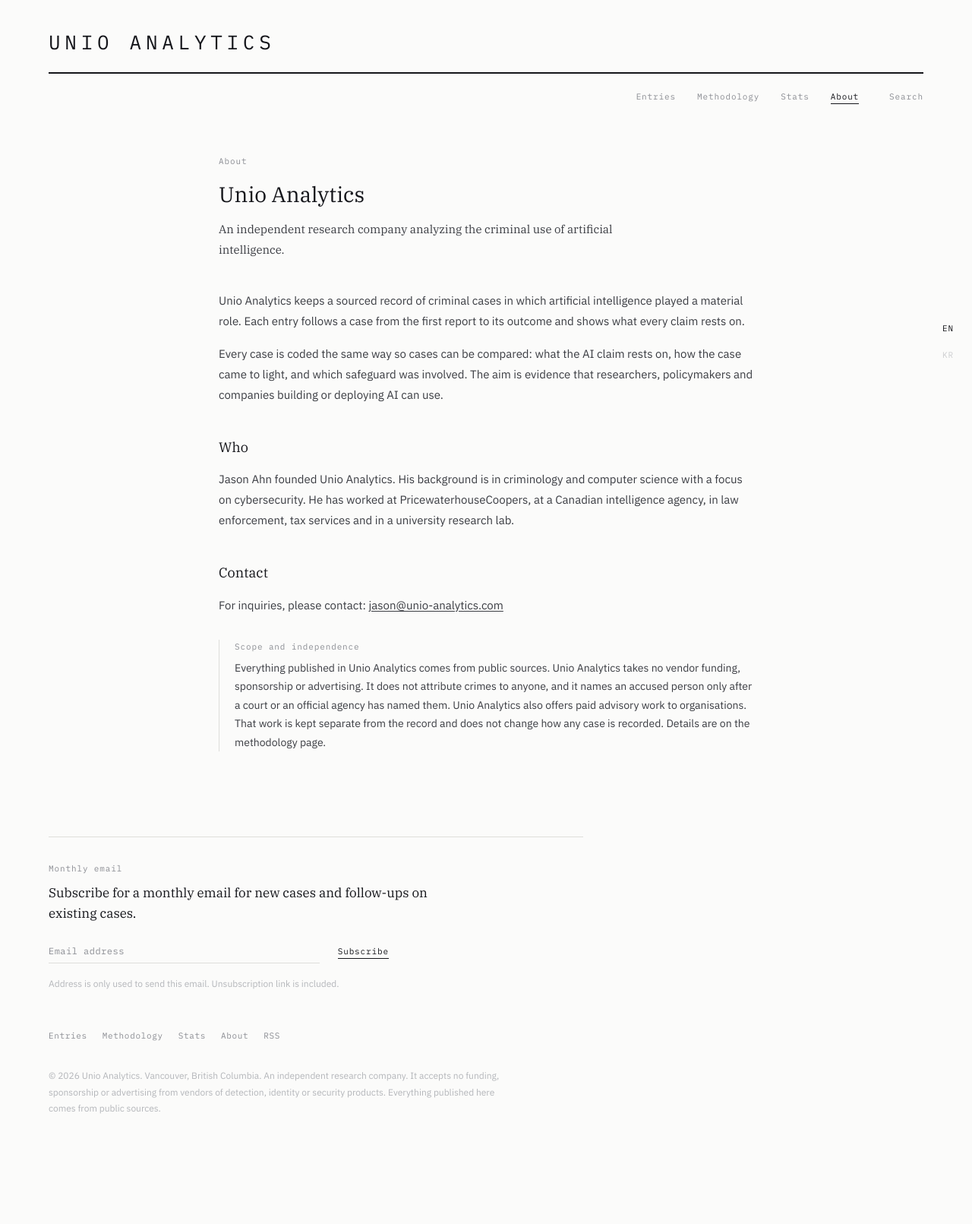
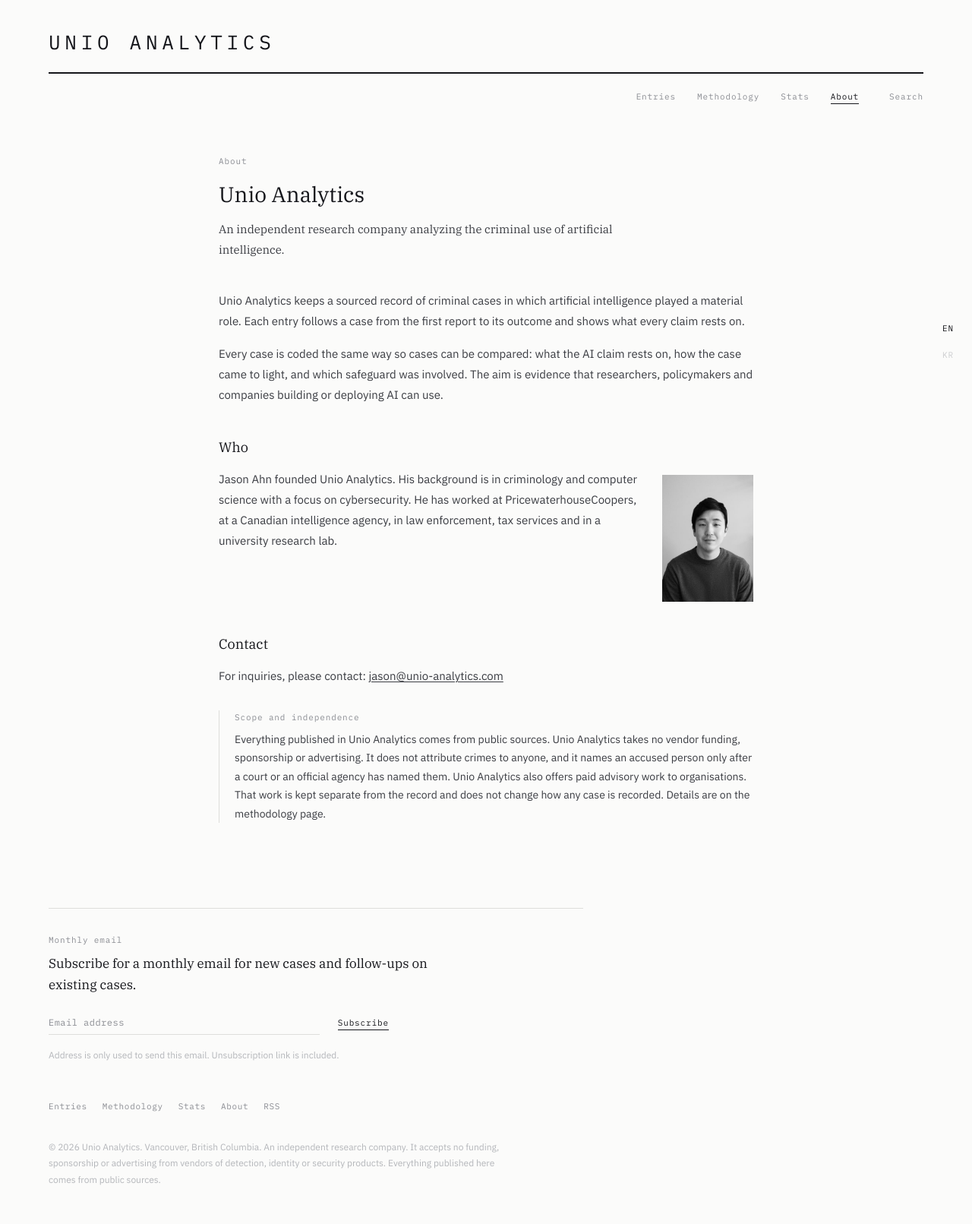
Before and after one commit to maestro-hong/maestro-hong.github.io, a Jekyll site: the page built from about.html, in a window 1280 px wide. Shown: the whole page at 76% size. Built offline with Jekyll 4.4.1, drawn with Linux system fonts in a browser that asks for light colours; before the commit the page ends 1518 px from its top, so only the background shows below that.

Commit message:
Add photo to About page

```diff
--- a/about.html
+++ b/about.html
@@ -17,10 +17,12 @@ description: Unio Analytics is an independent research company that studies how
       is evidence that researchers, policymakers and companies building or deploying AI can use.
     </p>
 
-    <h2>Who</h2>
-    <p>Jason Ahn founded Unio Analytics. His background is in criminology and computer science with a focus on cybersecurity.
-
-      He has worked at PricewaterhouseCoopers, at a Canadian intelligence agency, in law enforcement, tax services and in a university research lab. </p>
+    <div class="who">
+      <h2>Who</h2>
+      <img class="who__photo" src="/assets/img/about-pic.jpg" width="360" height="500" alt="Jason Ahn" loading="lazy" decoding="async">
+      <p>Jason Ahn founded Unio Analytics. His background is in criminology and computer science with a focus on cybersecurity.
+        He has worked at PricewaterhouseCoopers, at a Canadian intelligence agency, in law enforcement, tax services and in a university research lab.</p>
+    </div>
 
     <h2>Contact</h2>
     <p>For inquiries, please contact: <a href="mailto:{{ site.author.email }}">{{ site.author.email }}</a> </p>
--- a/assets/css/style.css
+++ b/assets/css/style.css
@@ -289,8 +289,24 @@ a.lang-switch__item:focus-visible { outline: 1px solid var(--ink); outline-offse
   color: var(--body);
 }
 .note__label { font-family: var(--font-mono); font-size: 0.6875rem; letter-spacing: 0.08em; color: var(--muted); display: block; margin-bottom: 0.375rem; }
+/* entry detail */
 
-/* entry detail */
+/* about page: a small portrait beside the "Who" text. Its top edge lines up
+   with the first line of the text, not with the heading above it. */
+
+.who { display: flow-root; margin-top: 2.5rem; }
+.prose .who h2 { margin-top: 0; }
+.who > p:last-child { margin-bottom: 0; }
+.who__photo {
+  float: right;
+  width: 7.5rem;
+  height: auto;
+  margin: 0.5rem 0 0 1.75rem;
+  background: var(--rule-light);
+}
+@media (max-width: 40rem) {
+  .who__photo { width: 5.5rem; margin-left: 1.25rem; }
+}
 
 .entry__meta {
   display: flex;
```
Also changed, not shown: assets/img/about-pic.jpg (added).
